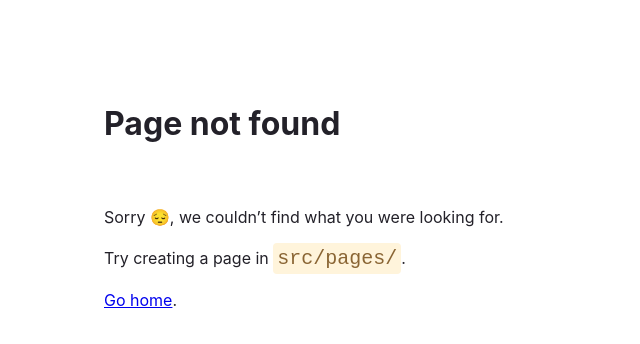
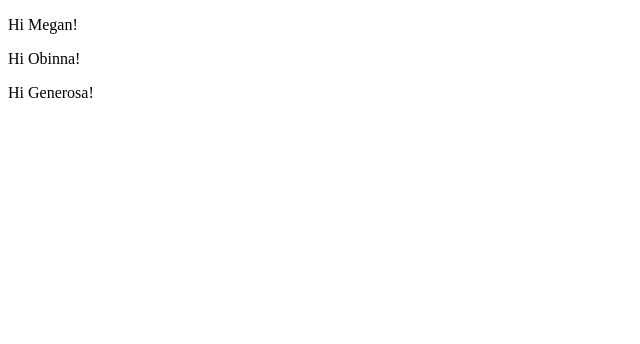
Before and after one commit to rtnario-jfetm/my-third-gatsby-site, a Gatsby site: page /say-hello in a window 1280 px wide. Before the commit this address had no page. Shown: the whole page, without its empty margins (0-640 px from the left). Built offline with nearby package versions, Linux system fonts and the light colour scheme; Gatsby itself is replaced by a stand-in of ours.

Commit message:
feat: create say-hello page, update greeting component

```diff
--- a/src/components/greeting.js
+++ b/src/components/greeting.js
@@ -1,3 +1,5 @@
+import * as React from "react"
+
 const Greeting = (props) => {
   return (
     <p>Hi {props.name}!</p>
--- /dev/null
+++ b/src/pages/say-hello.js
@@ -0,0 +1,14 @@
+import * as React from "react"
+import Greeting from "../components/greeting"
+
+const SayHello = () => {
+  return (
+    <div>
+      <Greeting name = "Megan" />
+      <Greeting name = "Obinna" />
+      <Greeting name = "Generosa" />
+    </div>
+  )
+}
+
+export default SayHello
```
